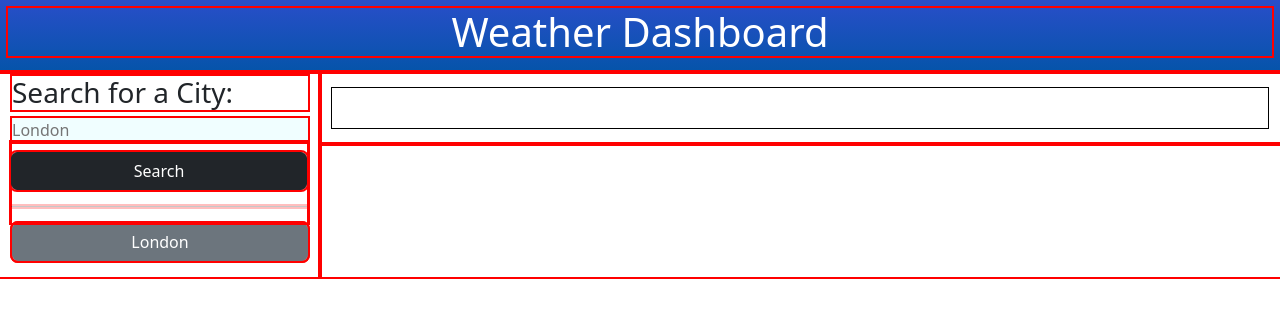
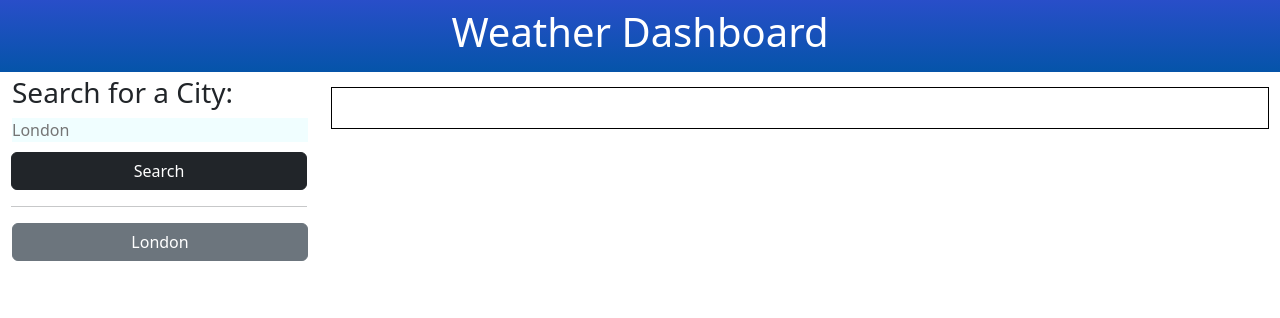
Before and after one commit to Arfinxx/Weather-Dashboard, a plain HTML site: page index.html in a window 1280 px wide. Drawn offline with nearby package versions, Linux system fonts and the light colour scheme; no server answers.

Commit message:
removed red outline

```diff
--- a/assets/css/style.css
+++ b/assets/css/style.css
@@ -2,7 +2,6 @@
     margin: 0;
     padding:0;
     border: 0;
-     outline: red solid 2px;
 }
 
 h2{
```
